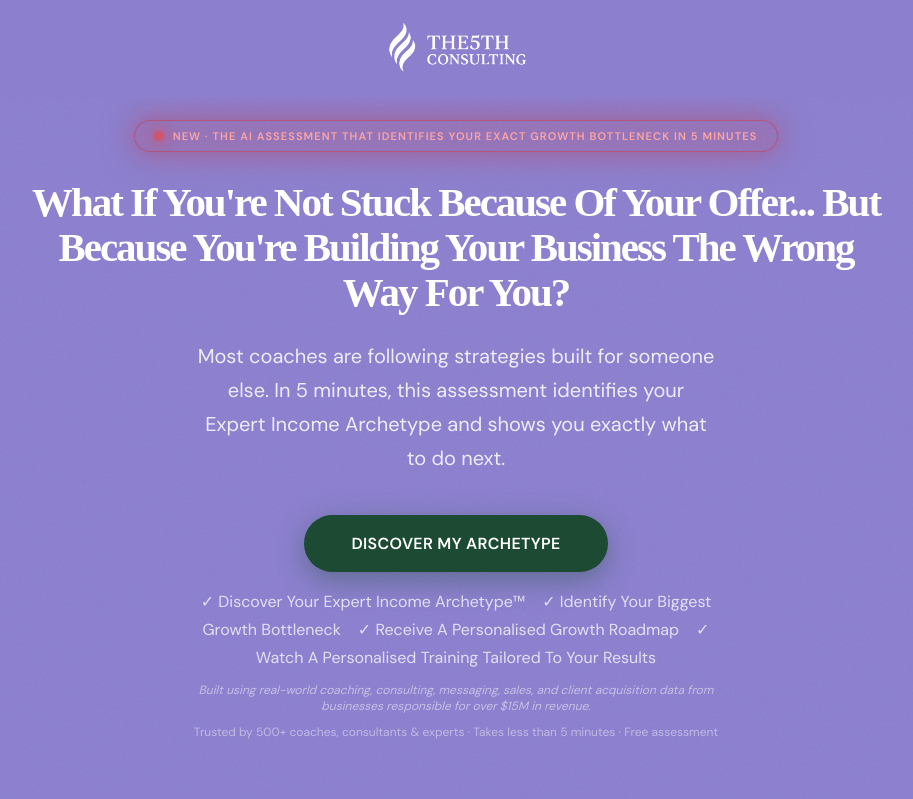
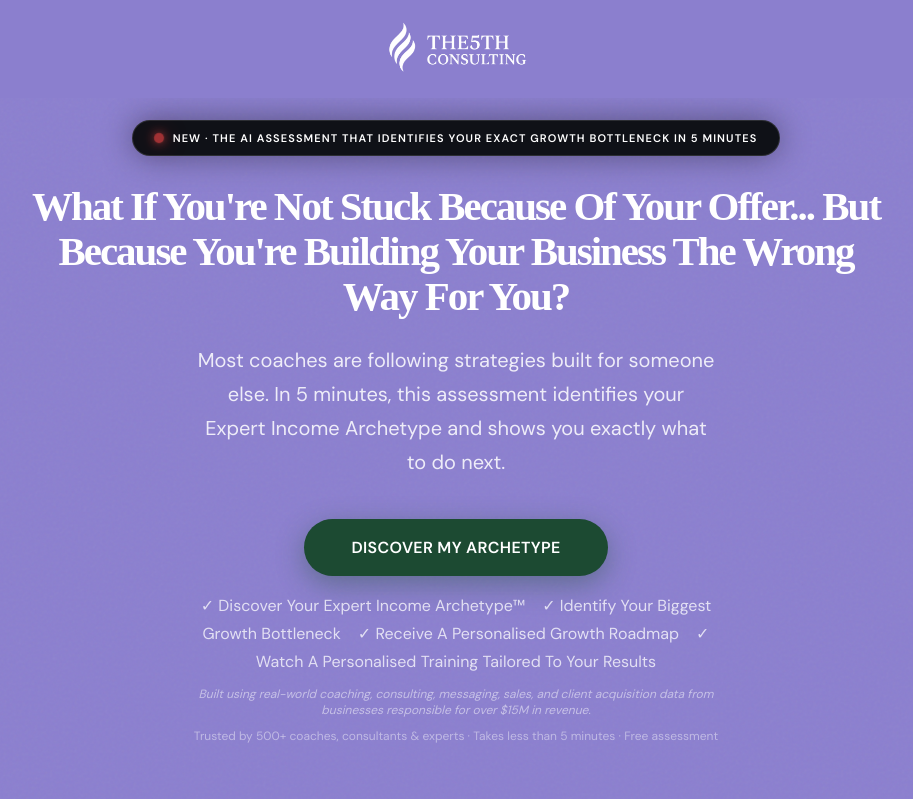
Before and after one commit to indrodip-cmd/quiz-deploy, a Next.js app: page / in a window 1280 px wide. Shown: the top 799 px of the page, without its empty margins (184-1097 px from the left). Built offline with nearby package versions, Linux system fonts and the light colour scheme; a web font is replaced by a local one.

Commit message:
Eyebrow pill dark bg white text red glow dot

```diff
--- a/app/page.tsx
+++ b/app/page.tsx
@@ -1336,11 +1336,11 @@ function LandingPage({ onStart }: { onStart: () => void }) {
                 display:'inline-flex',
                 alignItems:'center',
                 gap:'10px',
-                background:'rgba(220,38,38,0.12)',
-                border:'1px solid rgba(220,38,38,0.4)',
+                background:'#0f1117',
+                border:'1px solid rgba(255,255,255,0.12)',
                 borderRadius:'100px',
-                padding:'8px 20px',
-                boxShadow:'0 0 24px rgba(220,38,38,0.3), 0 0 48px rgba(220,38,38,0.15)',
+                padding:'10px 22px',
+                boxShadow:'0 0 32px rgba(0,0,0,0.4)',
               }}>
                 <span style={{
                   width:'8px',
@@ -1348,7 +1348,7 @@ function LandingPage({ onStart }: { onStart: () => void }) {
                   borderRadius:'50%',
                   background:'#ef4444',
                   display:'inline-block',
-                  boxShadow:'0 0 8px #ef4444, 0 0 16px #ef4444',
+                  boxShadow:'0 0 8px #ef4444, 0 0 20px rgba(239,68,68,0.8)',
                   animation:'redpulse 1.5s ease-in-out infinite',
                   flexShrink:0,
                 }}></span>
@@ -1357,7 +1357,7 @@ function LandingPage({ onStart }: { onStart: () => void }) {
                   fontWeight:'700',
                   letterSpacing:'0.1em',
                   textTransform:'uppercase',
-                  color:'#fca5a5',
+                  color:'#ffffff',
                 }}>NEW · The AI Assessment That Identifies Your Exact Growth Bottleneck In 5 Minutes</span>
               </div>
             </div>
```
